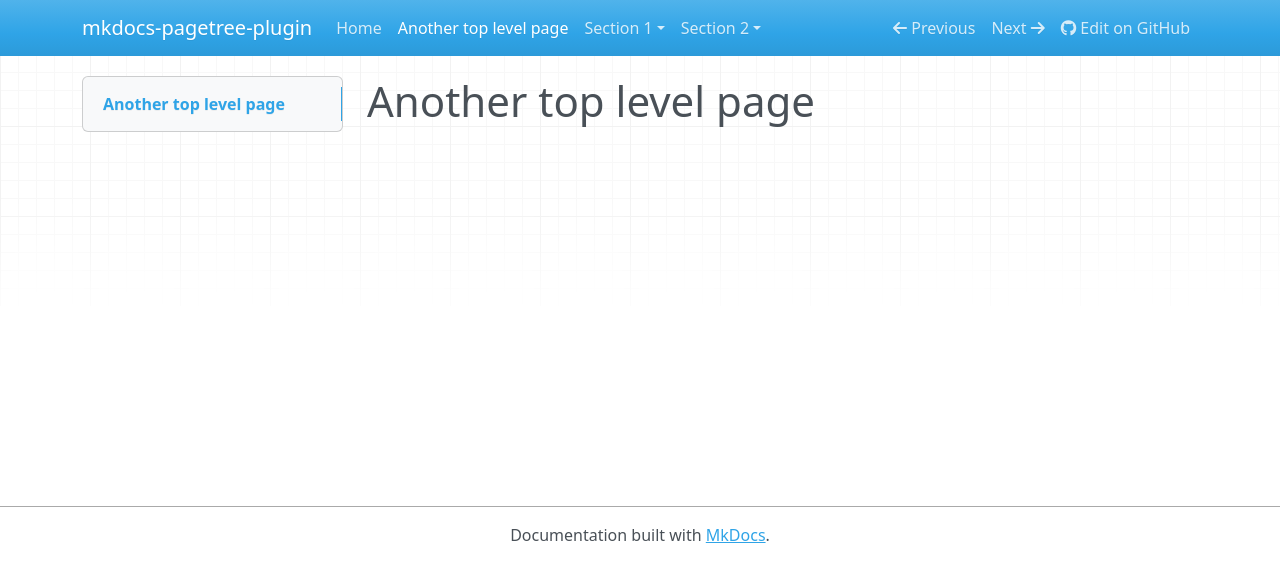
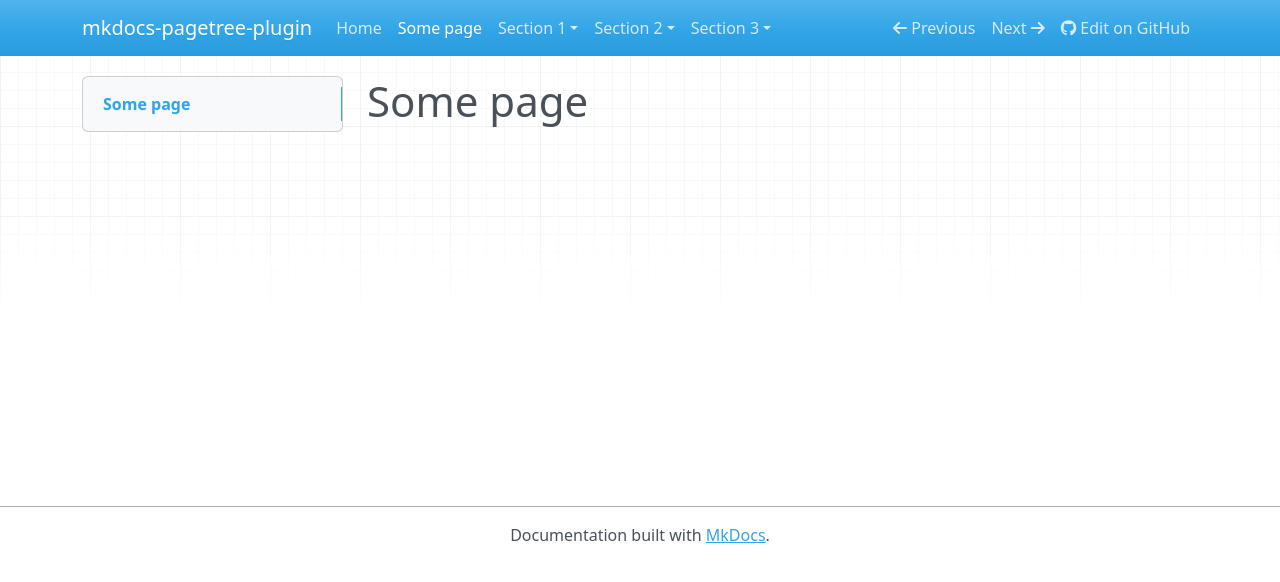
Before and after one commit to tombreit/mkdocs-pagetree-plugin, an MkDocs documentation site: the page built from docs/somepage.md, in a window 1280 px wide. Shown: the top 582 px of the page. Built offline with MkDocs 1.6.1, drawn with Linux system fonts in a browser that asks for light colours; nearby versions of some CDN libraries.

```diff
--- a/docs/toplevelpage.md
+++ b/docs/somepage.md
@@ -2,4 +2,4 @@
 status: deprecated
 ---
 
-# Another top level page
+# Some page
```
Also changed, not shown: docs/section_3/index.md (added, +13 -0 lines), docs/section_3/subsection_1/index.md (added), docs/section_3/subsection_1/subsubsection_1/index.md (added), docs/section_3/subsection_2/index.md (added).
